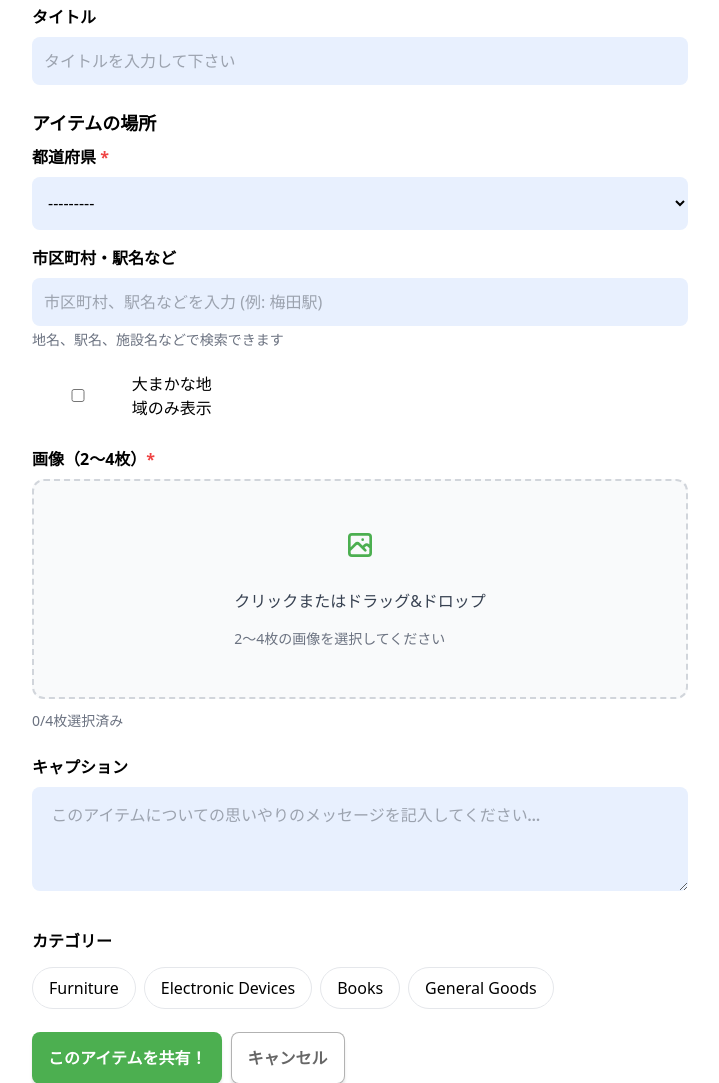
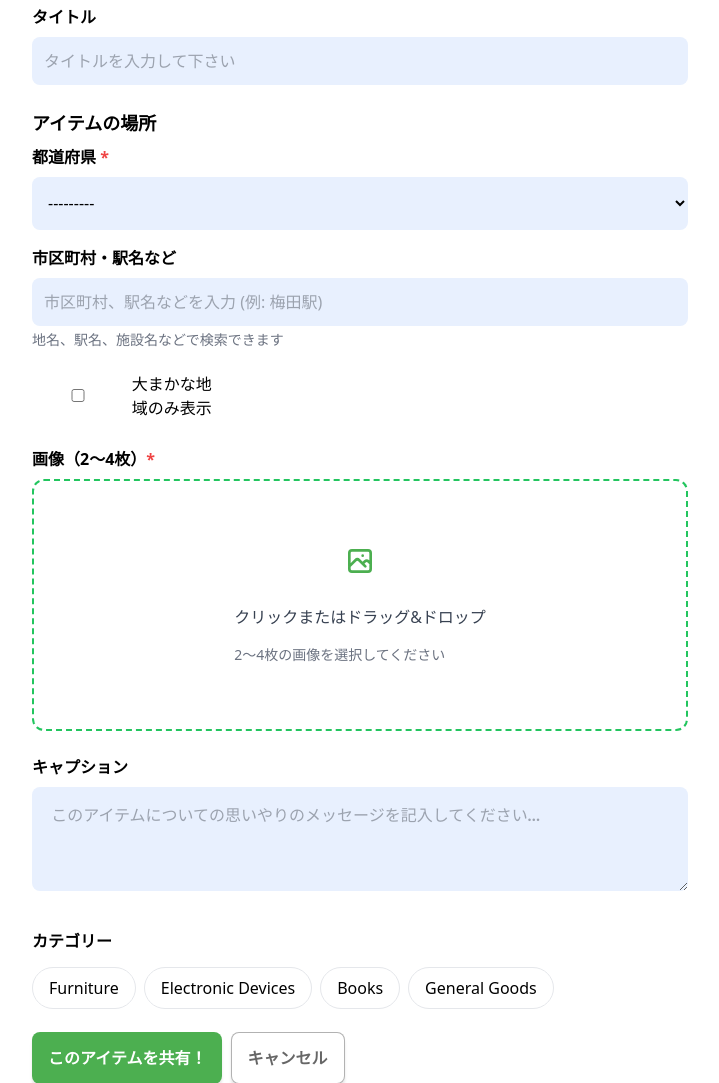
Before and after one commit to ZayYar-Phyo/kindred_space, a Django app: page /posts/create/ in a window 1280 px wide. Shown: the part 302-1385 px from the top of the page, without its empty margins (280-999 px from the left). Run offline with Django 5.2, Linux system fonts and the light colour scheme; a user stored in the database is signed in; data comes from the database, SQL or seed files in the repository; some libraries are stand-ins or nearby versions.

Commit message:
Improve the image upload interface by placing previews inside the dropzone
Refactors the image upload component in `post_create.html` to display image previews within the dashed dropzone, introducing conditional rendering for empty and populated states, and reorganizing UI elements like the counter and delete button.

Replit-Commit-Author: Agent
Replit-Commit-Session-Id: 8e572361-5c27-4041-9ba4-ad4d1ebd43e4
Replit-Commit-Checkpoint-Type: intermediate_checkpoint
Replit-Commit-Event-Id: 72e3b07b-8832-4f8f-b863-c25234275d1b
Replit-Commit-Screenshot-Url: https://storage.googleapis.com/screenshot-production-us-central1/5163670d-94d8-4de5-a2d2-75e126789bb2/8e572361-5c27-4041-9ba4-ad4d1ebd43e4/NLEanWN
Replit-Helium-Checkpoint-Created: true

```diff
--- a/templates/a_posts/post_create.html
+++ b/templates/a_posts/post_create.html
@@ -102,94 +102,100 @@
         <div class="mb-6" x-data="imageUploader()">
             <label class="block mb-2 font-semibold">画像（2〜4枚）<span class="text-red-500">*</span></label>
 
-            <!-- Hidden file input -->
-            <input type="file" name="images" id="id_images" accept="image/*" multiple required
-                   class="hidden" @change="handleFileSelect($event)">
+            <!-- Hidden file input for form submission -->
+            <input type="file" name="images" id="id_images" accept="image/*" multiple required class="hidden">
+            <!-- Hidden file input for user interaction -->
+            <input type="file" x-ref="fileInput" accept="image/*" multiple class="hidden" @change="handleFileSelect($event)">
 
-            <!-- Custom Upload Zone -->
+            <!-- Main Upload Container (Everything inside the dashed border) -->
             <div
-                @click="$refs.fileInput.click()"
                 @dragover.prevent="isDragging = true"
                 @dragleave.prevent="isDragging = false"
                 @drop.prevent="handleDrop($event)"
-                :class="isDragging ? 'border-primary bg-green-50' : 'border-gray-300 bg-gray-50'"
-                class="border-2 border-dashed rounded-xl p-8 text-center cursor-pointer transition-all duration-200 hover:border-primary hover:bg-green-50"
+                :class="isDragging ? 'border-primary bg-green-50' : 'border-green-500 bg-white'"
+                class="border-2 border-dashed rounded-xl p-4 transition-all duration-200 min-h-[200px]"
             >
-                <input type="file" x-ref="fileInput" accept="image/*" multiple class="hidden" @change="handleFileSelect($event)">
-
-                <div class="flex flex-col items-center gap-3">
+                <!-- Scenario A: Empty State (No images selected) -->
+                <div
+                    x-show="imageCount === 0"
+                    @click="$refs.fileInput.click()"
+                    class="flex flex-col items-center justify-center gap-3 py-8 cursor-pointer hover:bg-green-50 rounded-lg transition-colors"
+                >
                     <div class="w-16 h-16 bg-primary/10 rounded-full flex items-center justify-center">
                         <svg class="w-8 h-8 text-primary" fill="none" stroke="currentColor" viewBox="0 0 24 24">
                             <path stroke-linecap="round" stroke-linejoin="round" stroke-width="2" d="M4 16l4.586-4.586a2 2 0 012.828 0L16 16m-2-2l1.586-1.586a2 2 0 012.828 0L20 14m-6-6h.01M6 20h12a2 2 0 002-2V6a2 2 0 00-2-2H6a2 2 0 00-2 2v12a2 2 0 002 2z"></path>
                         </svg>
                     </div>
-                    <div>
+                    <div class="text-center">
                         <p class="text-gray-700 font-medium">クリックまたはドラッグ&ドロップ</p>
                         <p class="text-sm text-gray-500 mt-1">2〜4枚の画像を選択してください</p>
                     </div>
                 </div>
-            </div>
 
-            <!-- Image Count & Status -->
-            <div class="mt-3 flex items-center justify-between">
+                <!-- Scenario B: Images Selected -->
+                <div x-show="imageCount > 0" x-cloak>
+                    <!-- Status Bar (inside the box) -->
+                    <div class="flex items-center justify-between mb-3 pb-2 border-b border-gray-100">
                         <span
-                    :class="imageCount >= 2 && imageCount <= 4 ? 'text-green-600' : 'text-gray-500'"
+                            :class="imageCount >= 2 && imageCount <= 4 ? 'text-green-600' : 'text-orange-500'"
                             class="text-sm font-medium"
                         >
                             <span x-text="imageCount"></span>/4枚選択済み
                             <span x-show="imageCount >= 2 && imageCount <= 4" class="ml-1">✓</span>
+                            <span x-show="imageCount < 2" class="ml-1 text-orange-500">（あと<span x-text="2 - imageCount"></span>枚必要）</span>
                         </span>
                         <button
                             type="button"
-                    x-show="imageCount > 0"
-                    @click="clearAll()"
+                            @click.stop="clearAll()"
                             class="text-sm text-red-500 hover:text-red-700 transition-colors"
                         >
                             すべて削除
                         </button>
                     </div>
 
-            <!-- Validation Message -->
-            <p x-show="imageCount > 0 && imageCount < 2" class="text-sm text-red-500 mt-2">
-                あと<span x-text="2 - imageCount"></span>枚必要です
-            </p>
-            <p x-show="imageCount > 4" class="text-sm text-red-500 mt-2">
-                最大4枚までです。<span x-text="imageCount - 4"></span>枚削除してください
-            </p>
-
-            {% if image_error %}
-                <ul class="errorlist">
-                    <li>{{ image_error }}</li>
-                </ul>
-            {% endif %}
-
-            <!-- Image Preview Grid -->
-            <div x-show="imageCount > 0" class="mt-4 grid grid-cols-2 sm:grid-cols-4 gap-3">
+                    <!-- Image Grid + Add Button -->
+                    <div class="grid grid-cols-3 sm:grid-cols-4 gap-3">
+                        <!-- Image Thumbnails -->
                         <template x-for="(image, index) in images" :key="index">
-                    <div class="relative group aspect-square bg-gray-100 rounded-xl overflow-hidden shadow-sm">
+                            <div class="relative group aspect-square bg-gray-100 rounded-lg overflow-hidden shadow-sm">
                                 <img :src="image.preview" class="w-full h-full object-cover" alt="Preview">
 
                                 <!-- Image Number Badge -->
-                        <span class="absolute top-2 left-2 bg-black/60 text-white text-xs px-2 py-1 rounded-full font-medium" x-text="index + 1"></span>
+                                <span class="absolute top-1.5 left-1.5 bg-black/60 text-white text-xs w-5 h-5 flex items-center justify-center rounded-full font-medium" x-text="index + 1"></span>
 
                                 <!-- Delete Button -->
                                 <button
                                     type="button"
                                     @click.stop="removeImage(index)"
-                            class="absolute top-2 right-2 w-7 h-7 bg-red-500 hover:bg-red-600 text-white rounded-full flex items-center justify-center shadow-lg transition-all duration-200 opacity-80 group-hover:opacity-100"
+                                    class="absolute top-1.5 right-1.5 w-6 h-6 bg-red-500 hover:bg-red-600 text-white rounded-full flex items-center justify-center shadow-lg transition-all duration-200 opacity-0 group-hover:opacity-100"
                                 >
-                            <svg class="w-4 h-4" fill="none" stroke="currentColor" viewBox="0 0 24 24">
+                                    <svg class="w-3.5 h-3.5" fill="none" stroke="currentColor" viewBox="0 0 24 24">
                                         <path stroke-linecap="round" stroke-linejoin="round" stroke-width="2" d="M6 18L18 6M6 6l12 12"></path>
                                     </svg>
                                 </button>
+                            </div>
+                        </template>
 
-                        <!-- File Name -->
-                        <div class="absolute bottom-0 left-0 right-0 bg-gradient-to-t from-black/70 to-transparent p-2">
-                            <p class="text-white text-xs truncate" x-text="image.name"></p>
+                        <!-- Add More Button (shown if less than 4 images) -->
+                        <div
+                            x-show="imageCount < 4"
+                            @click.stop="$refs.fileInput.click()"
+                            class="aspect-square border-2 border-dashed border-gray-300 rounded-lg flex flex-col items-center justify-center cursor-pointer hover:border-primary hover:bg-green-50 transition-all duration-200"
+                        >
+                            <svg class="w-8 h-8 text-gray-400" fill="none" stroke="currentColor" viewBox="0 0 24 24">
+                                <path stroke-linecap="round" stroke-linejoin="round" stroke-width="2" d="M12 4v16m8-8H4"></path>
+                            </svg>
+                            <span class="text-xs text-gray-500 mt-1">追加</span>
                         </div>
                     </div>
-                </template>
                 </div>
+            </div>
+
+            {% if image_error %}
+                <ul class="errorlist mt-2">
+                    <li>{{ image_error }}</li>
+                </ul>
+            {% endif %}
         </div>
 
         <!-- Dynamic Reason Field -->
```
Lines whose indentation alone changed are shown as unchanged.
